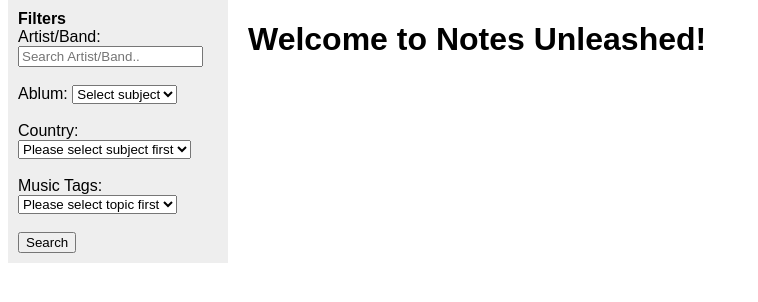
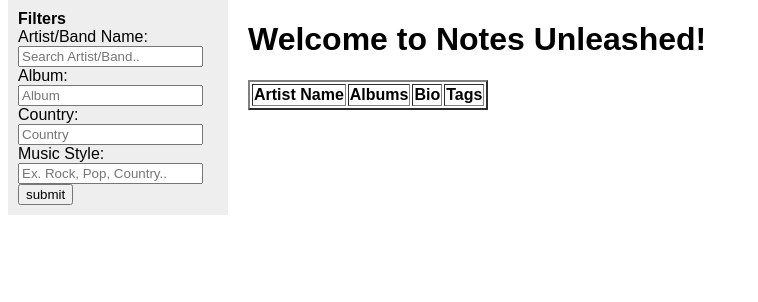
Before and after one commit to pereza0548/IT485Project, a Flask app: template templates/index.html in a window 1280 px wide. Shown: the part 56-358 px from the top of the page, without its empty margins (0-758 px from the left). Run offline with Flask 3, Linux system fonts and the light colour scheme; the template is opened without the code that fills it, so the values that code supplies are empty.

Commit message:
Added form to html

```diff
--- a/templates/index.html
+++ b/templates/index.html
@@ -2,14 +2,30 @@
 {% block title %} Home {% endblock %}
 {% block content %}
     <h1>Welcome to Notes Unleashed!</h1>
-    <div>
-        {% for data in data %}
-        {{ data['Nation'] }}
-        {{ data['Year'] }}
-        {{ data['Population'] }}
-        <br>
-        {% endfor %}
 
+    <div class="wrapper">
+        <div class="profile">
+           <table id= "userdata" border="2">
+          <thead>
+                    <th>Artist Name</th>
+                    <th>Albums</th>
+                    <th>Bio</th>
+                    <th>Tags</th>
+                </thead>
+              <tbody>
 
-    </div>
+               </tbody>
+           </table>
+        <p>
+
+        </p>
+           {% for data in data %}
+           {{ data['Nation'] }}
+           {{ data['Year'] }}
+           {{ data['Population'] }}
+           <br>
+           {% endfor %}
+        </div>
+        </div>
+
 {% endblock %}
--- a/templates/layout.html
+++ b/templates/layout.html
@@ -2,7 +2,7 @@
 <html lang="en">
 <head>
     <meta charset="UTF-8">
-    <title>{% block title %} {% endblock %} - FlaskApp</title>
+    <title>{% block title %} {% endblock %}</title>
     <link rel="stylesheet" href="{{ url_for('static', filename='style.css')}}">
 </head>
 <body>
@@ -17,24 +17,18 @@
             <div class="side-menu">
                 <b>Filters</b>
                 <br>
-                <form action="/action_page.php">Artist/Band:
-                    <input type="text" placeholder="Search Artist/Band.." name="search">
-                    <br><br>
-                    Ablum: <select name="subject" id="subject">
-                      <option value="" selected="selected">Select subject</option>
-                    </select>
-                    <br><br>
-                    Country: <select name="topic" id="topic">
-                      <option value="" selected="selected">Please select subject first</option>
-                    </select>
-                    <br><br>
-                    Music Tags: <select name="chapter" id="chapter">
-                      <option value="" selected="selected">Please select topic first</option>
-                    </select>
-                    <br><br>
-                    <input type="submit" value="Search">
-                  </form> </a></form>
-                <form name="form1" id="form1" action="/action_page.php">
+                <form method="POST">
+                  Artist/Band Name:
+                  <input placeholder="Search Artist/Band.." name="artist"><br>
+                  Album:
+                  <input placeholder="Album" name="album"><br>
+                  Country:
+                  <input placeholder="Country" name="country"><br>
+                  Music Style:
+                  <input placeholder="Ex. Rock, Pop, Country.." name="tag">
+                  <input type="submit" value="submit">
+                </select>
+              </form>
               </div>
             </div>
 
```
